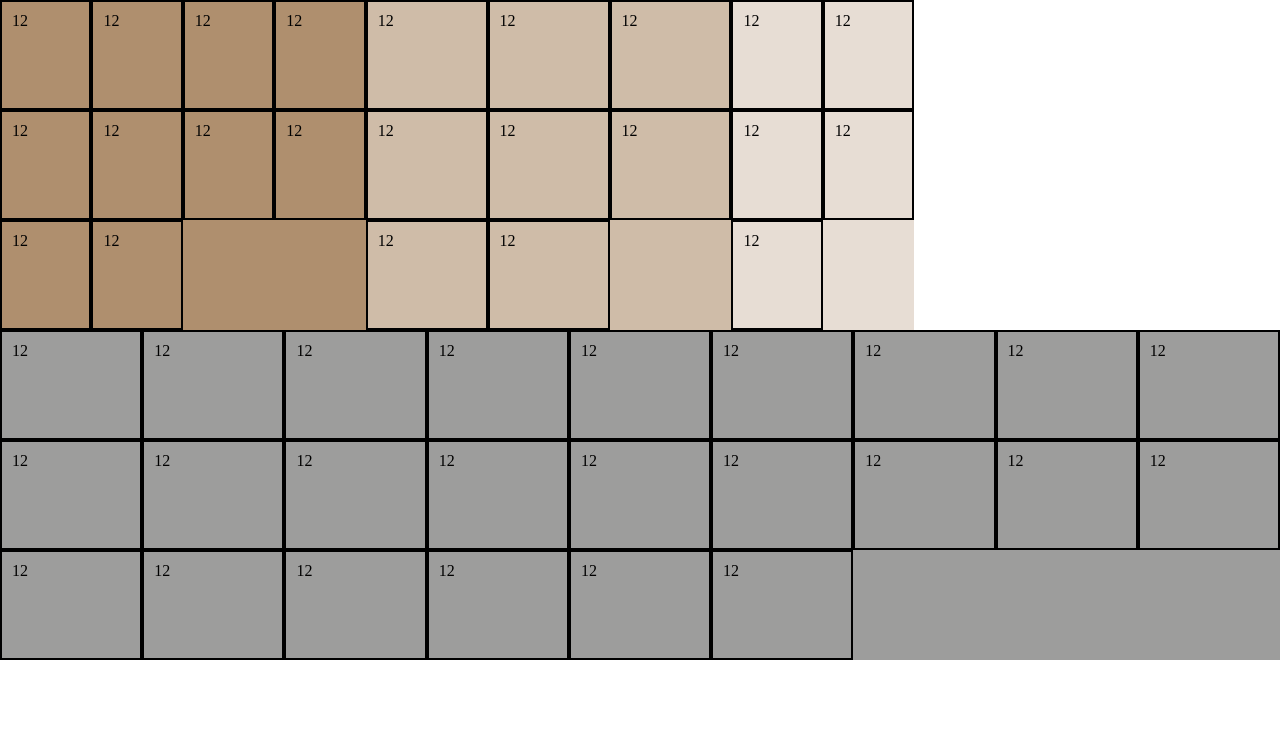
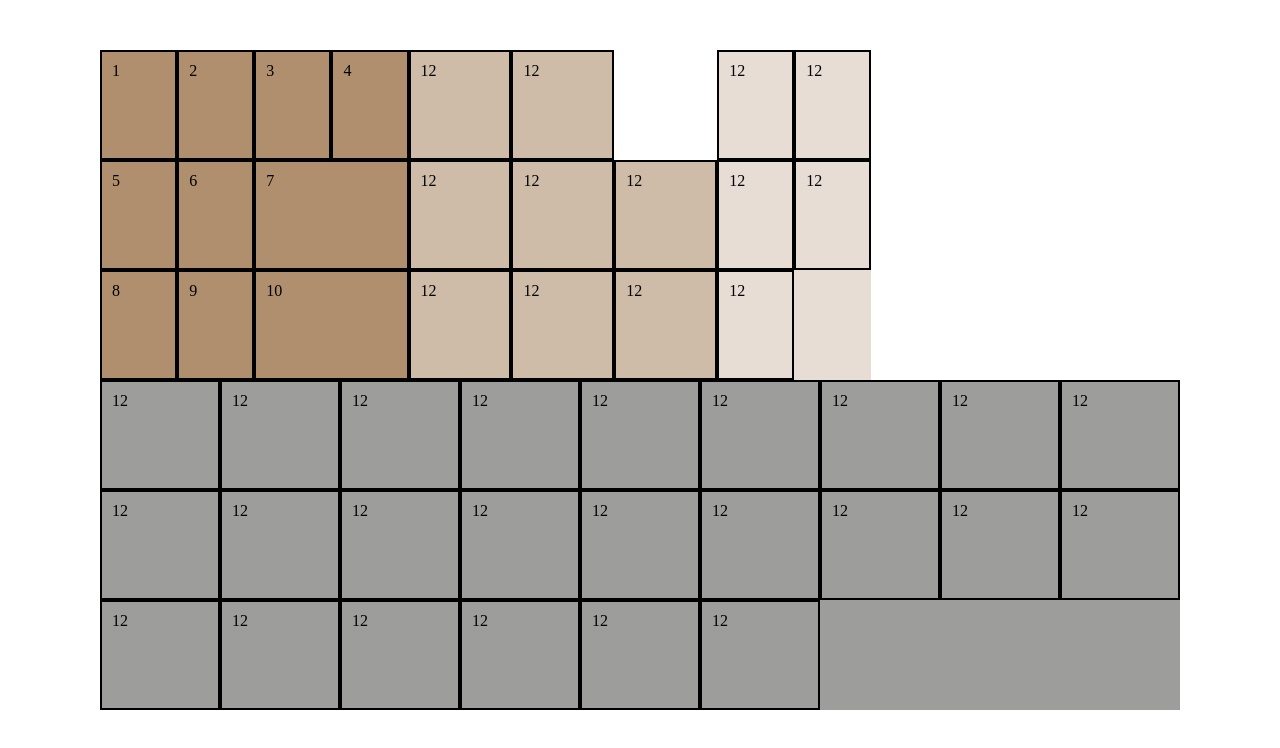
Before and after one commit to oheneadj/ipachart, a plain HTML site: page index.html in a window 1280 px wide. Drawn offline with Linux system fonts and the light colour scheme.

Commit message:
arranged boxes

```diff
--- a/assets/css/style.css
+++ b/assets/css/style.css
@@ -3,6 +3,12 @@
   margin: 0;
   box-sizing: border-box;
 }
+
+body {
+  margin: 50px 100px;
+  height: 100%vw;
+}
+
 .main-container {
   display: grid;
   grid-template-columns: repeat(7, 1fr);
@@ -28,15 +34,87 @@
 .grid-row-span-3 {
   grid-row: span 3;
 }
+.box-1 {
+  grid-area: box-1;
+}
+.box-2 {
+  grid-area: box-2;
+}
+.box-3 {
+  grid-area: box-3;
+}
+.box-4 {
+  grid-area: box-4;
+}
+.box-5 {
+  grid-area: box-5;
+}
+.box-6 {
+  grid-area: box-6;
+}
+.box-7 {
+  grid-area: box-7;
+}
+.box-8 {
+  grid-area: box-8;
+}
+.box-9 {
+  grid-area: box-9;
+}
+.box-10 {
+  grid-area: box-10;
+}
 
 .inner-container-1 {
   background-color: #af8f6e;
   grid-template-columns: repeat(4, 1fr);
+  grid-template-areas:
+    "box-1 box-2 box-3 box-4"
+    "box-5 box-6 box-7 box-7"
+    "box-8 box-9 box-10 box-10";
+}
+.boxs-1,
+.boxs-2,
+.boxs-3,
+.boxs-4,
+.boxs-5,
+.boxs-6,
+.boxs-7,
+.boxs-8 {
+  background-color: #cfbca8;
+}
+
+.boxs-1 {
+  grid-area: box-1;
+}
+.boxs-2 {
+  grid-area: box-2;
+}
+.boxs-3 {
+  grid-area: box-3;
+}
+.boxs-4 {
+  grid-area: box-4;
+}
+.boxs-5 {
+  grid-area: box-5;
+}
+.boxs-6 {
+  grid-area: box-6;
+}
+.boxs-7 {
+  grid-area: box-7;
+}
+.boxs-8 {
+  grid-area: box-8;
 }
 
 .inner-container-2 {
-  background-color: #cfbca8;
   grid-template-columns: repeat(3, 1fr);
+  grid-template-areas:
+    "box-1 box-2 ."
+    "box-3 box-4 box-5 "
+    "box-6 box-7 box-8 ";
 }
 
 .inner-container-3 {
--- a/index.html
+++ b/index.html
@@ -10,26 +10,26 @@
   <body>
     <div class="main-container">
       <div class="inner-container-1 grid-col-span-2 grid-row-span-3">
-        <div class="small-box">12</div>
-        <div class="small-box">12</div>
-        <div class="small-box">12</div>
-        <div class="small-box">12</div>
-        <div class="small-box">12</div>
-        <div class="small-box">12</div>
-        <div class="small-box">12</div>
-        <div class="small-box">12</div>
-        <div class="small-box">12</div>
-        <div class="small-box">12</div>
+        <div class="small-box box-1">1</div>
+        <div class="small-box box-2">2</div>
+        <div class="small-box box-3">3</div>
+        <div class="small-box box-4">4</div>
+        <div class="small-box box-5">5</div>
+        <div class="small-box box-6">6</div>
+        <div class="small-box box-7">7</div>
+        <div class="small-box box-8">8</div>
+        <div class="small-box box-9">9</div>
+        <div class="small-box box-10">10</div>
       </div>
       <div class="inner-container-2 grid-col-span-2 grid-row-span-3">
-        <div class="small-box">12</div>
-        <div class="small-box">12</div>
-        <div class="small-box">12</div>
-        <div class="small-box">12</div>
-        <div class="small-box">12</div>
-        <div class="small-box">12</div>
-        <div class="small-box">12</div>
-        <div class="small-box">12</div>
+        <div class="small-box boxs-1">12</div>
+        <div class="small-box boxs-2">12</div>
+        <div class="small-box boxs-3">12</div>
+        <div class="small-box boxs-4">12</div>
+        <div class="small-box boxs-5">12</div>
+        <div class="small-box boxs-6">12</div>
+        <div class="small-box boxs-7">12</div>
+        <div class="small-box boxs-8">12</div>
       </div>
       <div class="inner-container-3 grid-col-span-1 grid-row-span-3">
         <div class="small-box">12</div>
```
